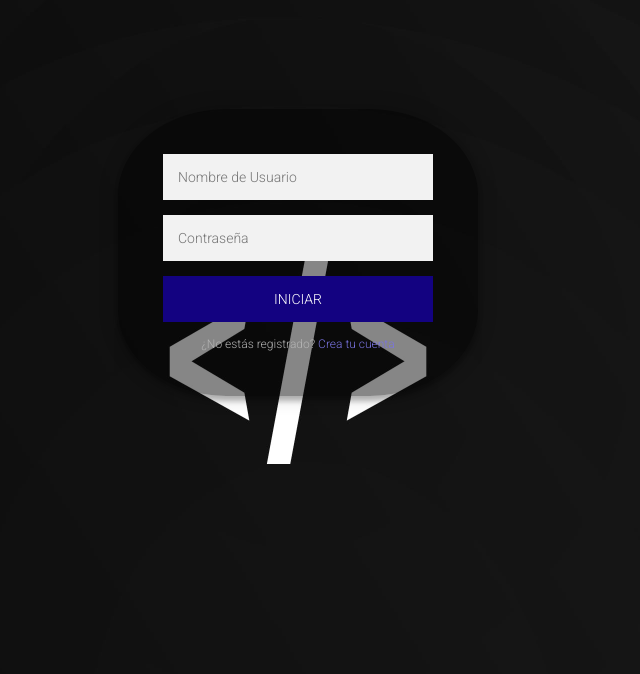
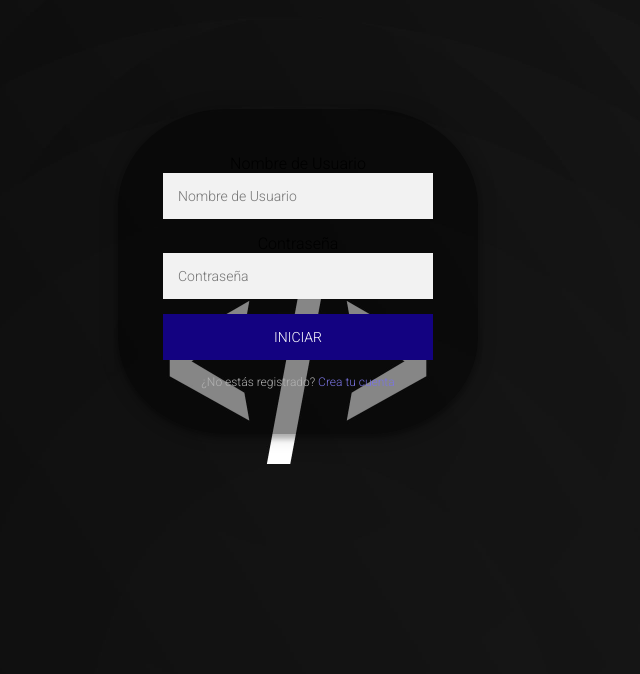
Before and after one commit to pyro-annie/Laboratorio, a Flask app: page / in a window 1280 px wide. Shown: the top 674 px of the page, without its empty margins (342-982 px from the left). Run offline with Flask 3, Linux system fonts and the light colour scheme; some libraries are stand-ins or nearby versions.

Commit message:
HTML SEMANTICO

```diff
--- a/PROYECTO/templates/index.html
+++ b/PROYECTO/templates/index.html
@@ -9,23 +9,27 @@
     <script src="https://cdn.jsdelivr.net/npm/sweetalert2@10"></script>
 </head>
 <body>
-    <div class="login-page">
-        <div class="form">
+    <section class="login-page">
+        <section class="form">
             <form class="register-form" style="display:none;" id="register-form">
+                <label for="name">Nombre de Usuario</label>
                 <input type="text" id="name" placeholder="Nombre de Usuario" required/>
+                <label for="password">Contraseña</label>
                 <input type="password" id="password" placeholder="Contraseña" required/>
                 <button type="button" id="create_account_btn">Crear</button>
                 <button type="button" id="generate_password_btn">Generar Contraseña Segura</button>
                 <p class="message">¿Ya estás registrado? <a href="#" onclick="showLoginForm()">Iniciar sesión</a></p>
             </form>
             <form class="login-form" id="login-form">
+                <label for="username">Nombre de Usuario</label>
                 <input type="text" name="username" placeholder="Nombre de Usuario" required/>
+                <label for="login-password">Contraseña</label>
                 <input type="password" name="password" placeholder="Contraseña" required/>
                 <button type="submit">Iniciar</button>
                 <p class="message">¿No estás registrado? <a href="#" onclick="showRegisterForm()">Crea tu cuenta</a></p>
             </form>
-        </div>
-    </div>
+        </section>
+    </section>
     <script>
     function showNotification(message, type) {
         Swal.fire({
```
Also changed, not shown: PROYECTO COMENTADO,NO FUNCIONA/index.html (+26 -16 lines).
